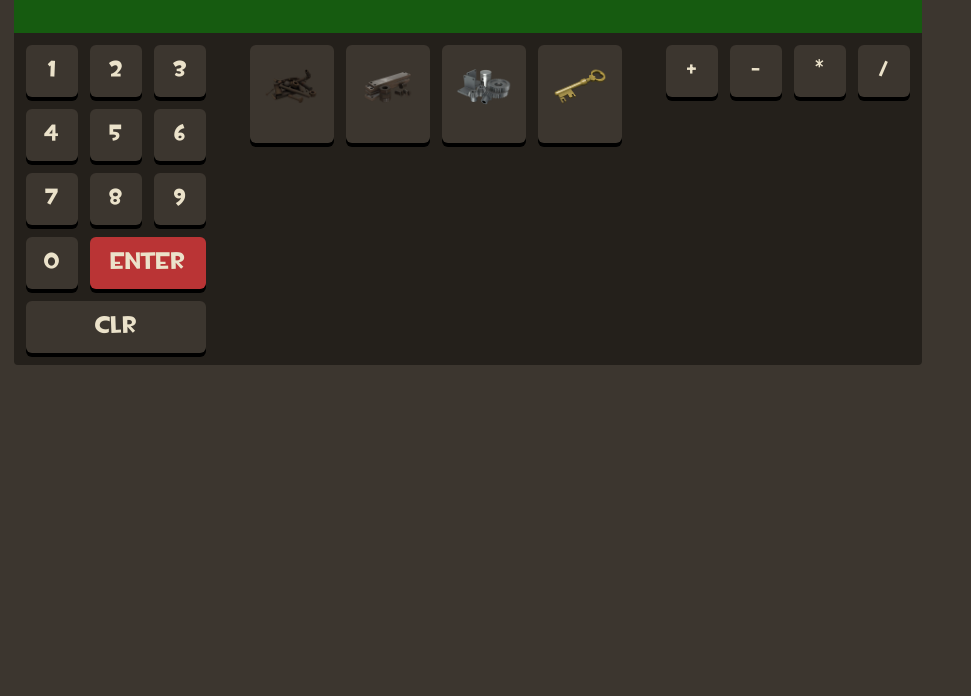
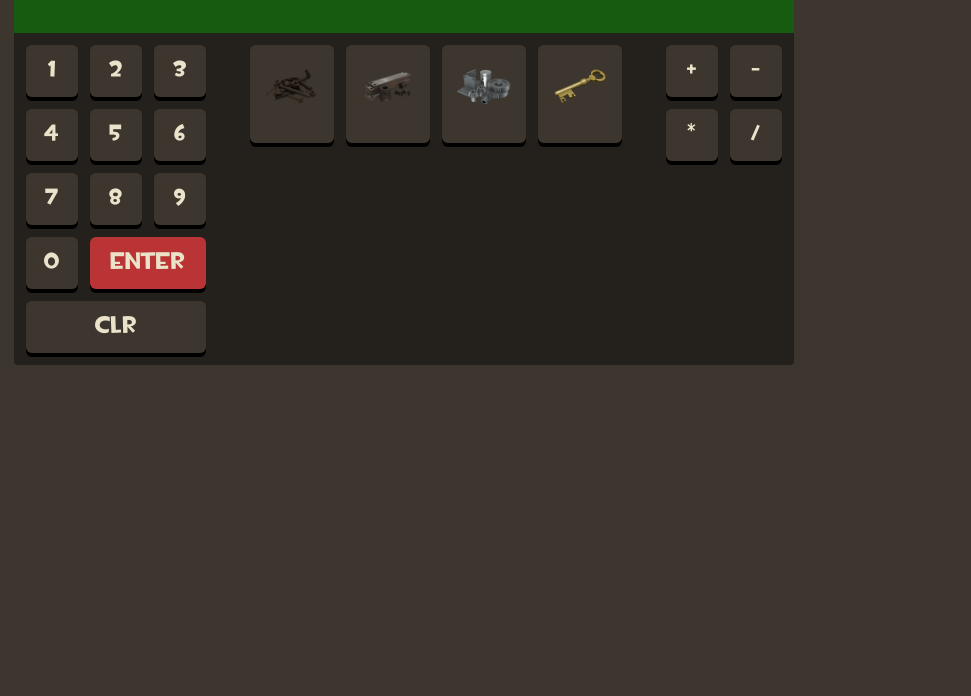
Before and after one commit to jack-scrap/tf-calc, a plain HTML site: page index.html in a window 1280 px wide. Shown: the part 104-800 px from the top of the page, without its empty margins (0-971 px from the left). Drawn offline with nearby package versions, Linux system fonts and the light colour scheme; files that its build step writes are made by us from their sources.

Commit message:
Scaled operator container to accomidate a width of exactly two buttons

```diff
--- a/main.scss
+++ b/main.scss
@@ -106,5 +106,9 @@ body {
 			margin-left: 20px;
 			height: 0;
 		}
+
+		#op {
+			width: 128px;
+		}
 	}
 }
```
